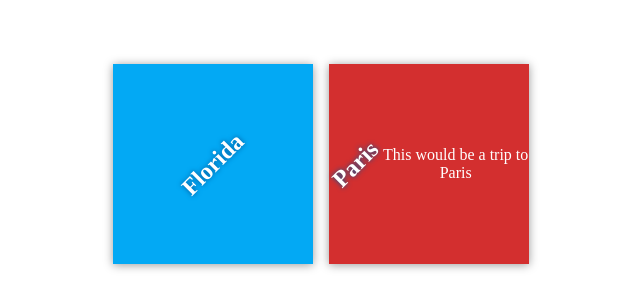
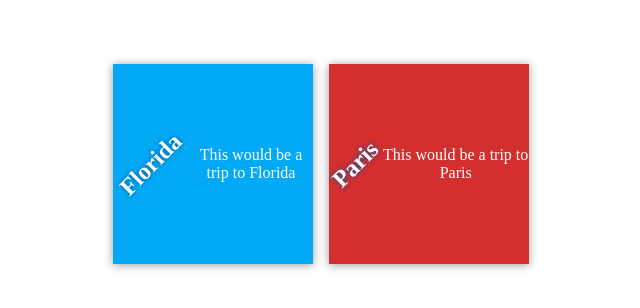
Before and after one commit to nchandlersmith/my-travel-plans, a plain HTML site: page index.html in a window 1280 px wide. Shown: the part 236-544 px from the top of the page, without its empty margins (319-959 px from the left). Drawn offline with Linux system fonts and the light colour scheme; files that its build step writes are made by us from their sources.

Commit message:
added text to h1

```diff
--- a/index.html
+++ b/index.html
@@ -12,6 +12,7 @@
         <div class="destination-container">
             <div class="destination" id="florida">
                 <h2>Florida</h2>
+                <p> This would be a trip to Florida</p>
             </div>
 
             <div class="destination" id="paris">
```
